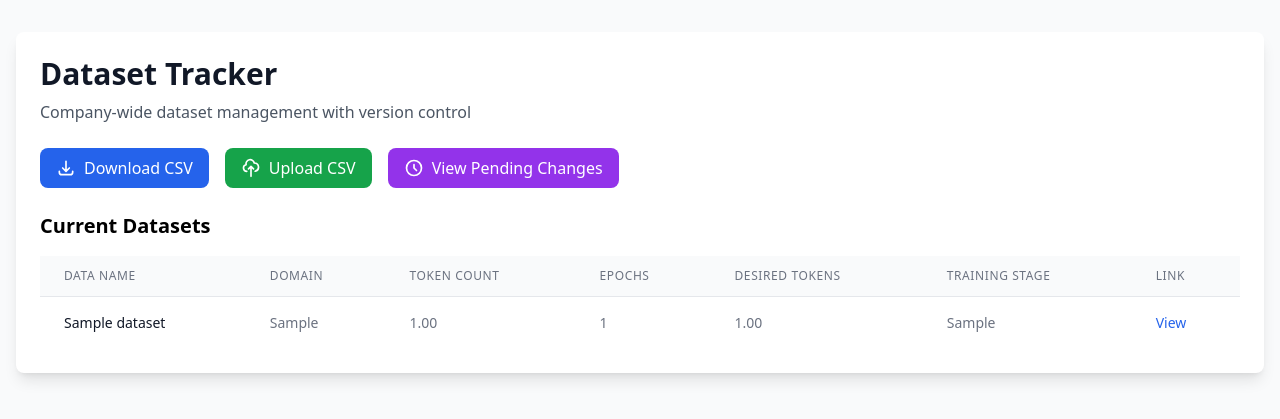
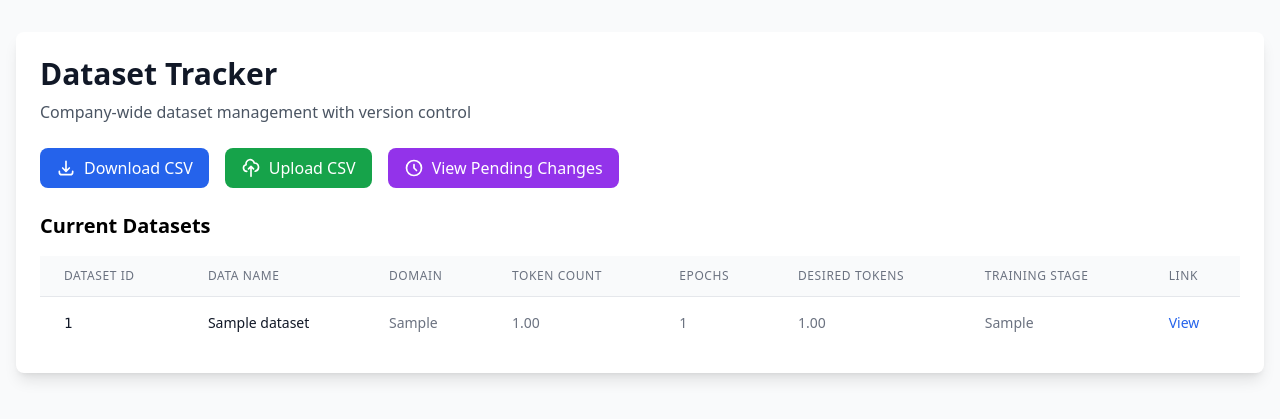
Before and after one commit to acrodrig98/dataset-tracker, a Flask app: page / in a window 1280 px wide. Shown: the top 419 px of the page. Run offline with Flask 3, Linux system fonts and the light colour scheme; tables that the repository leaves empty hold one stand-in row (values such as "Sample post"); some libraries are stand-ins or nearby versions.

Commit message:
Add dataset_id feature and fix upload workflow

```diff
--- a/app.py
+++ b/app.py
@@ -9,11 +9,14 @@ import os
 
 app = Flask(__name__)
 
-# Use PostgreSQL on Render, SQLite locally
+# Configuration - Connect to PostgreSQL
 database_url = os.getenv('DATABASE_URL', 'postgresql://antoniorodriguez@localhost:5432/dataset_tracking')
+# Render uses postgres:// but SQLAlchemy needs postgresql://
 if database_url.startswith('postgres://'):
     database_url = database_url.replace('postgres://', 'postgresql://', 1)
 app.config['SQLALCHEMY_DATABASE_URI'] = database_url
+app.config['SQLALCHEMY_TRACK_MODIFICATIONS'] = False
+app.config['SECRET_KEY'] = os.getenv('SECRET_KEY', 'dev-secret-key-change-in-production')
 
 db = SQLAlchemy(app)
 
@@ -24,30 +27,31 @@ with open('schema_config.json', 'r') as f:
 # Models
 class Dataset(db.Model):
     __tablename__ = 'datasets'
-    id = db.Column(db.Integer, primary_key=True)
+    id = db.Column(db.Integer, primary_key=True)  # Keep as 'id' - it's the auto-increment PK
+    dataset_id = db.Column(db.Text, unique=True, nullable=False)  # This is your custom ID like DS-000001
     data_name_split = db.Column(db.Text, nullable=False)
     domain = db.Column(db.Text)
     gemma3_token_cnt = db.Column(db.Float)
     epochs = db.Column(db.Float)
     desired_token_cnt = db.Column(db.Float)
-    training_stage = db.Column(db.Text, nullable=False)  # Changed from phase
+    training_stage = db.Column(db.Text, nullable=False)
     link = db.Column(db.Text)
     ibm_datapath = db.Column(db.Text)
 
 class PendingChange(db.Model):
     __tablename__ = 'pending_changes'
-    id = db.Column(db.Integer, primary_key=True)
-    change_type = db.Column(db.String(20))  # 'add', 'modify', 'delete'
+    id = db.Column(db.Integer, primary_key=True)  # Keep as 'id'
+    change_type = db.Column(db.String(20))
     dataset_name = db.Column(db.String(255))
     old_data = db.Column(db.JSON)
     new_data = db.Column(db.JSON)
     submitted_by = db.Column(db.String(100))
     submitted_at = db.Column(db.DateTime, default=datetime.utcnow)
-    status = db.Column(db.String(20), default='pending')  # 'pending', 'approved', 'rejected'
+    status = db.Column(db.String(20), default='pending')
 
 class AuditLog(db.Model):
     __tablename__ = 'audit_log'
-    id = db.Column(db.Integer, primary_key=True)
+    id = db.Column(db.Integer, primary_key=True)  # Keep as 'id'
     action = db.Column(db.String(50))
     dataset_name = db.Column(db.String(255))
     changed_by = db.Column(db.String(100))
@@ -63,22 +67,20 @@ def index():
 def get_datasets():
     try:
         datasets = Dataset.query.all()
-        result = []
-        for d in datasets:
-            result.append({
-                'id': d.id,
-                'data_name_split': d.data_name_split,
-                'domain': d.domain,
-                'gemma3_token_cnt': d.gemma3_token_cnt,
-                'epochs': d.epochs,
-                'desired_token_cnt': d.desired_token_cnt,
-                'training_stage': d.training_stage,
-                'link': d.link,
-                'ibm_datapath': d.ibm_datapath
-            })
-        return jsonify(result)
+        return jsonify([{
+            'id': d.id,
+            'dataset_id': d.dataset_id,
+            'data_name_split': d.data_name_split,
+            'domain': d.domain,
+            'gemma3_token_cnt': d.gemma3_token_cnt,
+            'epochs': d.epochs,
+            'desired_token_cnt': d.desired_token_cnt,
+            'training_stage': d.training_stage,
+            'link': d.link,
+            'ibm_datapath': d.ibm_datapath
+        } for d in datasets])
     except Exception as e:
-        print(f"ERROR in /api/datasets: {e}")
+        print(f"ERROR: {e}")
         import traceback
         traceback.print_exc()
         return jsonify({'error': str(e)}), 500
@@ -87,7 +89,6 @@ def get_datasets():
 def download_csv():
     datasets = Dataset.query.all()
 
-    # Create DataFrame with columns from schema config
     columns = [col['name'] for col in SCHEMA_CONFIG['columns']]
     data = []
 
@@ -99,7 +100,6 @@ def download_csv():
 
     df = pd.DataFrame(data, columns=columns)
 
-    # Convert to CSV
     output = io.StringIO()
     df.to_csv(output, index=False)
     output.seek(0)
@@ -118,77 +118,90 @@ def upload_csv():
 
     file = request.files['file']
     submitted_by = request.form.get('submitted_by', 'Unknown')
+    upload_mode = request.form.get('upload_mode', 'add')
 
     try:
-        # Read CSV
         df = pd.read_csv(file)
 
-        # Get current datasets
-        current_datasets = {d.dataset_name: d for d in Dataset.query.all()}
+        # Get current datasets by dataset_id (the custom ID like DS-000001)
+        current_datasets_by_id = {d.dataset_id: d for d in Dataset.query.all()}
 
-        # Calculate diff
+        # Get max database id for generating new dataset_ids
+        max_db_id = db.session.query(db.func.max(Dataset.id)).scalar() or 0
+        next_id_counter = max_db_id + 1
+
         diff = {
             'added': [],
             'modified': [],
             'deleted': []
         }
 
-        uploaded_names = set()
+        uploaded_ids = set()
 
-        # Check for additions and modifications
         for _, row in df.iterrows():
-            dataset_name = row.get('Dataset Name', row.get('dataset_name'))
+            # Get or generate dataset_id
+            dataset_id = row.get('Dataset ID', row.get('dataset_id'))
+
+            if pd.isna(dataset_id) or not dataset_id:
+                dataset_id = f'DS-{str(next_id_counter).zfill(6)}'
+                next_id_counter += 1
+
+            dataset_name = row.get('Data Name Split', row.get('data_name_split'))
             if pd.isna(dataset_name):
                 continue
 
-            uploaded_names.add(dataset_name)
+            uploaded_ids.add(dataset_id)
 
-            # Create new_data dict from row
             new_data = {}
             for col in SCHEMA_CONFIG['columns']:
                 csv_name = col['name']
                 db_field = col['db_field']
-                value = row.get(csv_name, '')
-                new_data[db_field] = '' if pd.isna(value) else str(value)
 
-            if dataset_name in current_datasets:
-                # Check if modified
-                old_dataset = current_datasets[dataset_name]
+                if db_field == 'dataset_id':
+                    new_data[db_field] = dataset_id
+                else:
+                    value = row.get(csv_name, '')
+                    new_data[db_field] = '' if pd.isna(value) else str(value)
+
+            if dataset_id in current_datasets_by_id:
+                old_dataset = current_datasets_by_id[dataset_id]
                 old_data = {
-                    col['db_field']: getattr(old_dataset, col['db_field'], '')
+                    col['db_field']: str(getattr(old_dataset, col['db_field'], ''))
                     for col in SCHEMA_CONFIG['columns']
                 }
 
                 if old_data != new_data:
                     diff['modified'].append({
-                        'dataset_name': dataset_name,
+                        'dataset_id': dataset_id,
+                        'data_name_split': dataset_name,
                         'old': old_data,
                         'new': new_data
                     })
             else:
-                # New dataset
                 diff['added'].append({
-                    'dataset_name': dataset_name,
+                    'dataset_id': dataset_id,
+                    'data_name_split': dataset_name,
                     'data': new_data
                 })
 
-        # Check for deletions
-        for name in current_datasets:
-            if name not in uploaded_names:
-                old_data = {
-                    col['db_field']: getattr(current_datasets[name], col['db_field'], '')
-                    for col in SCHEMA_CONFIG['columns']
-                }
-                diff['deleted'].append({
-                    'dataset_name': name,
-                    'data': old_data
-                })
+        if upload_mode == 'replace':
+            for dataset_id in current_datasets_by_id:
+                if dataset_id not in uploaded_ids:
+                    old_dataset = current_datasets_by_id[dataset_id]
+                    old_data = {
+                        col['db_field']: str(getattr(old_dataset, col['db_field'], ''))
+                        for col in SCHEMA_CONFIG['columns']
+                    }
+                    diff['deleted'].append({
+                        'dataset_id': dataset_id,
+                        'data_name_split': old_dataset.data_name_split,
+                        'data': old_data
+                    })
 
-        # Store pending changes
         for item in diff['added']:
             change = PendingChange(
                 change_type='add',
-                dataset_name=item['dataset_name'],
+                dataset_name=item['dataset_id'],
                 new_data=item['data'],
                 submitted_by=submitted_by
             )
@@ -197,7 +210,7 @@ def upload_csv():
         for item in diff['modified']:
             change = PendingChange(
                 change_type='modify',
-                dataset_name=item['dataset_name'],
+                dataset_name=item['dataset_id'],
                 old_data=item['old'],
                 new_data=item['new'],
                 submitted_by=submitted_by
@@ -207,7 +220,7 @@ def upload_csv():
         for item in diff['deleted']:
             change = PendingChange(
                 change_type='delete',
-                dataset_name=item['dataset_name'],
+                dataset_name=item['dataset_id'],
                 old_data=item['data'],
                 submitted_by=submitted_by
             )
@@ -218,6 +231,7 @@ def upload_csv():
         return jsonify({
             'success': True,
             'diff': diff,
+            'upload_mode': upload_mode,
             'summary': {
                 'added': len(diff['added']),
                 'modified': len(diff['modified']),
@@ -280,13 +294,11 @@ def approve_changes():
                 continue
 
             if change.change_type == 'add':
-                # Add new dataset
-                new_dataset = Dataset(dataset_name=change.dataset_name)
+                new_dataset = Dataset()
                 for key, value in change.new_data.items():
                     setattr(new_dataset, key, value)
                 db.session.add(new_dataset)
 
-                # Log
                 audit = AuditLog(
                     action='add',
                     dataset_name=change.dataset_name,
@@ -296,15 +308,13 @@ def approve_changes():
                 db.session.add(audit)
 
             elif change.change_type == 'modify':
-                # Update existing dataset
-                dataset = Dataset.query.filter_by(dataset_name=change.dataset_name).first()
+                dataset = Dataset.query.filter_by(dataset_id=change.dataset_name).first()
                 if dataset:
                     old_values = {}
                     for key, value in change.new_data.items():
                         old_values[key] = getattr(dataset, key, None)
                         setattr(dataset, key, value)
 
-                    # Log
                     audit = AuditLog(
                         action='modify',
                         dataset_name=change.dataset_name,
@@ -314,12 +324,10 @@ def approve_changes():
                     db.session.add(audit)
 
             elif change.change_type == 'delete':
-                # Delete dataset
-                dataset = Dataset.query.filter_by(dataset_name=change.dataset_name).first()
+                dataset = Dataset.query.filter_by(dataset_id=change.dataset_name).first()
                 if dataset:
                     db.session.delete(dataset)
 
-                    # Log
                     audit = AuditLog(
                         action='delete',
                         dataset_name=change.dataset_name,
@@ -328,7 +336,6 @@ def approve_changes():
                     )
                     db.session.add(audit)
 
-            # Mark as approved
             change.status = 'approved'
 
         db.session.commit()
--- a/schema_config.json
+++ b/schema_config.json
@@ -1,5 +1,11 @@
 {
   "columns": [
+    {
+      "name": "Dataset ID",
+      "db_field": "dataset_id",
+      "type": "string",
+      "required": true
+    },
     {
       "name": "Data Name Split",
       "db_field": "data_name_split",
--- a/templates/index.html
+++ b/templates/index.html
@@ -46,6 +46,7 @@
                         <table id="datasets-table" class="min-w-full divide-y divide-gray-200">
                             <thead class="bg-gray-50">
                                 <tr>
+                                    <th class="px-6 py-3 text-left text-xs font-medium text-gray-500 uppercase tracking-wider">Dataset ID</th>
                                     <th class="px-6 py-3 text-left text-xs font-medium text-gray-500 uppercase tracking-wider">Data Name</th>
                                     <th class="px-6 py-3 text-left text-xs font-medium text-gray-500 uppercase tracking-wider">Domain</th>
                                     <th class="px-6 py-3 text-left text-xs font-medium text-gray-500 uppercase tracking-wider">Token Count</th>
@@ -111,6 +112,7 @@
                 const tbody = document.getElementById('datasets-body');
                 tbody.innerHTML = datasets.map(d => `
                     <tr>
+                        <td class="px-6 py-4 text-sm font-mono text-gray-900">${d.dataset_id || '-'}</td>
                         <td class="px-6 py-4 text-sm font-medium text-gray-900">${d.data_name_split || '-'}</td>
                         <td class="px-6 py-4 text-sm text-gray-500">${d.domain || '-'}</td>
                         <td class="px-6 py-4 text-sm text-gray-500">${formatNumber(d.gemma3_token_cnt)}</td>
@@ -135,9 +137,19 @@
             const file = event.target.files[0];
             if (!file) return;
 
+            // Ask user what they want to do
+            const action = confirm(
+                'Click OK to ADD to existing data\n' +
+                'Click Cancel to REPLACE entire database'
+            );
+
+            const uploadMode = action ? 'add' : 'replace';
+            const submittedBy = prompt('Enter your name:') || 'Anonymous';
+
             const formData = new FormData();
             formData.append('file', file);
-            formData.append('submitted_by', prompt('Enter your name:') || 'Anonymous');
+            formData.append('submitted_by', submittedBy);
+            formData.append('upload_mode', uploadMode);
 
             try {
                 const response = await fetch('/api/upload', {
```
